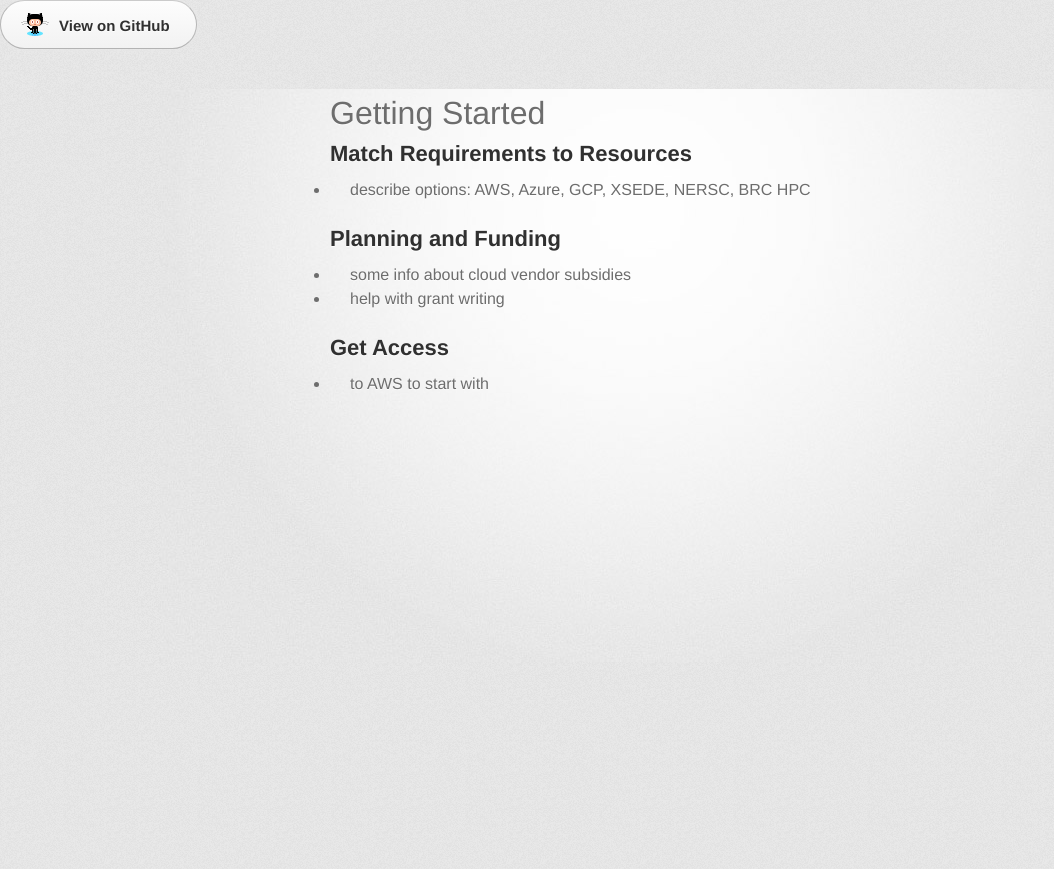
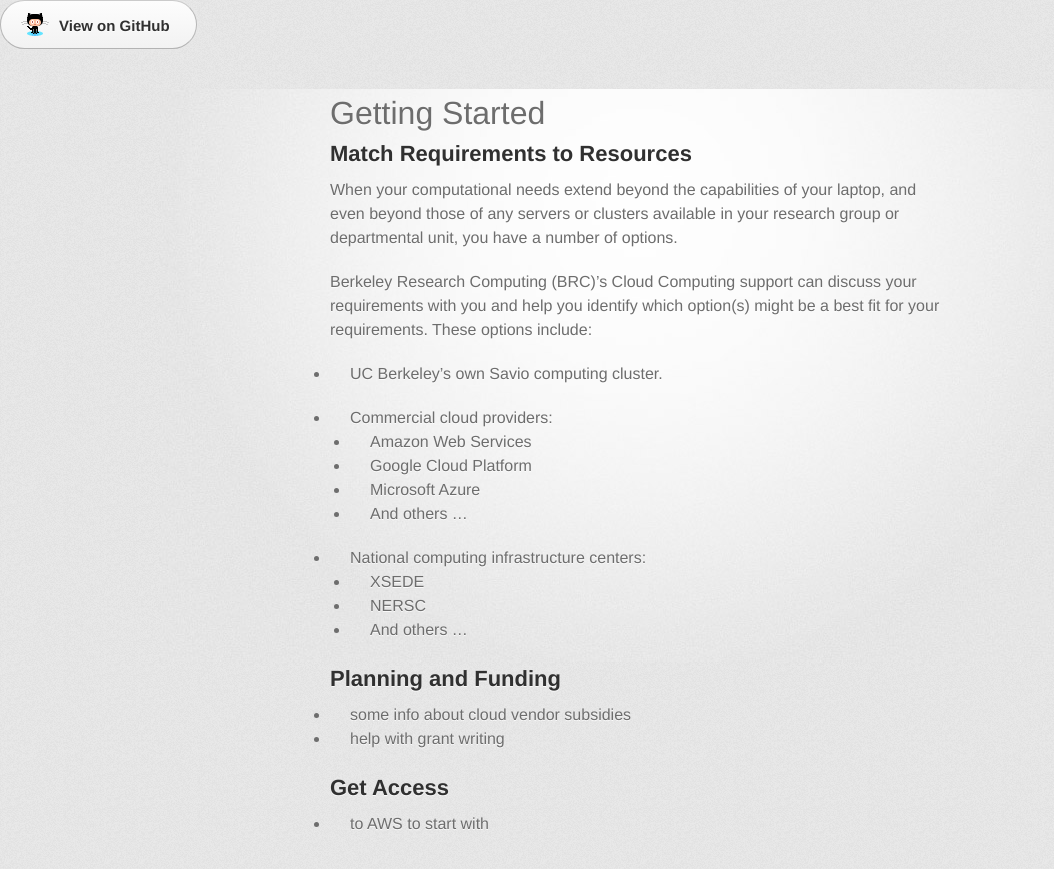
Before and after one commit to ucberkeley/brc-draft-documentation, a Jekyll site: the page built from cloud/gettingstarted.md, in a window 1280 px wide. Shown: the top 869 px of the page, without its empty margins (0-1054 px from the left). Built offline with Jekyll 4.4.1, drawn with Linux system fonts in a browser that asks for light colours.

Commit message:
Begin Getting Started page content.

```diff
--- a/cloud/gettingstarted.md
+++ b/cloud/gettingstarted.md
@@ -5,11 +5,29 @@
 # Getting Started
 
 ## Match Requirements to Resources
-- describe options: AWS, Azure, GCP, XSEDE, NERSC, BRC HPC
+
+When your computational needs extend beyond the capabilities of your laptop, and even beyond those of any servers or clusters available in your research group or departmental unit, you have a number of options.
+
+Berkeley Research Computing (BRC)'s Cloud Computing support can discuss your requirements with you and help you identify which option(s) might be a best fit for your requirements. These options include:
+
+* UC Berkeley's own Savio computing cluster.
+
+* Commercial cloud providers:
+  * Amazon Web Services
+  * Google Cloud Platform
+  * Microsoft Azure
+  * And others ...
+
+* National computing infrastructure centers:
+  * XSEDE
+  * NERSC
+  * And others ...
 
 ## Planning and Funding
+
 - some info about cloud vendor subsidies
 - help with grant writing
 
 ## Get Access
+
 - to AWS to start with
```
